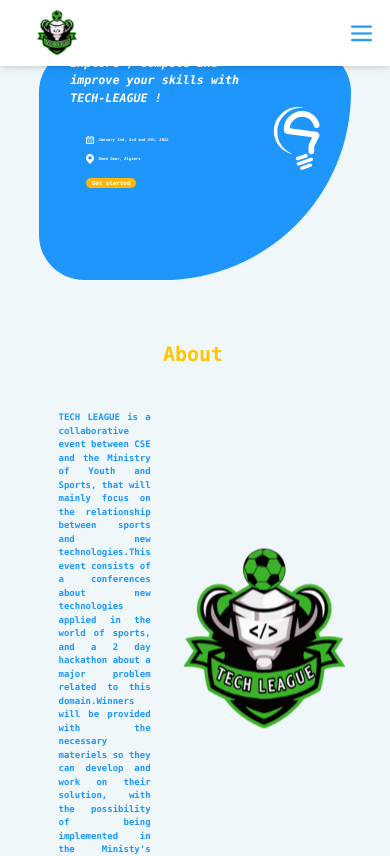
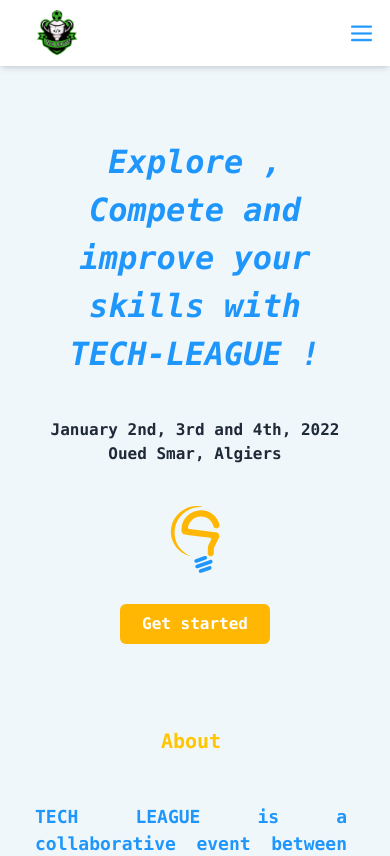
Before and after one commit to SifEddine05/SportLeagueEvent, a Next.js app: page / in a window 390 px wide. Shown: the top 856 px of the page. Built offline with nearby package versions, Linux system fonts and the light colour scheme.

Commit message:
mobile version

```diff
--- a/comps/AgEv.js
+++ b/comps/AgEv.js
@@ -4,7 +4,7 @@
 function AgEv({hid, time, title, description}) {
     return (
         <div className={hid}>
-            <div className='w-[500px] lg:w-[700px] border-4 border-[#1E96FC] bg-white rounded-2xl shadow-lg flex flex-col m-6'>
+            <div className='w-[320px] md:w-[500px] lg:w-[700px] border-4 border-[#1E96FC] bg-white rounded-2xl shadow-lg flex flex-col m-6'>
                 <div className="flex flex-row py-[10px] px-[30px]">
                     <div className="w-[30px] h-[30px]">
                     <img src="/time.png" alt="" className=' '/>
--- a/comps/sections/speakers/index.js
+++ b/comps/sections/speakers/index.js
@@ -37,7 +37,7 @@
     ])
   return (
     <div id="speakerssec" className="bg-[#EFF7FB] py-[10%]  ">
-            <div className="lg:w-[900px] md:w-[600px] w-[400px] mx-auto bg-[#EFF7FB]">
+            <div className="  w-[370px] md:w-[600px] lg:w-[900px]  mx-auto bg-[#EFF7FB]">
             <h3 className="lg:text-[40px] md:text-[32px] sm:text-[24px] text-[20px] text-[#FFC600] lg:mb-7 md:mb-5 sm:mb-3 mb-[10%] font-bold text-center">Our Speakers </h3>
         <Swiper
             rewind={true}
--- a/comps/sections/speakers/speaker.js
+++ b/comps/sections/speakers/speaker.js
@@ -6,15 +6,15 @@
     return (
         <label className="h-fit overflow-hidden swap swap-rotate group ">
             <input type="checkbox" />
-             <div  data-tip="click to see detail" className="tooltip swap-off fill-current shadow-lg items-center rounded-lg mx-auto  groupe-hover:p-0 hover:cursor-pointer border-2 lg:w-[200px] md:w-[300px] w-[200px]  border-cyan-800 p-2 self-center">
+             <div  data-tip="click to see detail" className="tooltip swap-off fill-current shadow-lg items-center rounded-lg mx-auto  groupe-hover:p-0 hover:cursor-pointer border-2 lg:w-[400px] md:w-[300px] w-[200px]  border-cyan-800 p-2 self-center">
                 <div className="w-full">
                      <img src={image} alt="speaker" className="rounded-lg  " />
                 </div>
                 <h3 className="lg:text-[15px] md:text-[12px] sm:text-[10px] text-[8px] font-bold text-center mt-1 text-cyan-800 ">{name}</h3>
             </div>
            <div  className="swap-on fill-current flex  focus:bg-black justify-center items-center hover:p-0">
-            <div className="mask mask-circle md:w-[200px] w-[100px]  px-4">
-                <img src={image} alt="speaker"   className="w-full"/>
+            <div className="mask mask-circle md:w-[200px] w-[100px] px-4">
+                <img src={image} alt="speaker" className="w-full"/>
             </div>
 
                 <div className="rounded-xl bg-[#1E96FC] bg-opacity-20 shadow-lg  ml-2 w-[45%]  ">
--- a/pages/404.js
+++ b/pages/404.js
@@ -18,9 +18,9 @@
     return (
         <div className="flex flex-col justify-center items-center h-screen w-screen bg-[#01032A]">
             <h3 className="font-bold text-white">This page is not ready</h3>
-            <h3 className="font-bold text-white">You will be redirected to the main page in {count} seconds</h3>
+            <h3 className="font-bold text-white text-center w-[80%] md:w-fit">You will be redirected to the main page in {count} seconds</h3>
             <h3 className="py-7 text-sm text-white">with best regards / ESMS team 17 </h3>
-            <div className="w-[5%] h-[5%]">
+            <div className="sm:w-[200px] sm:h-[200px] w-[30%] h-[30%]">
             <img src="/cse.svg" alt="" />
             </div>
 
--- a/pages/About.js
+++ b/pages/About.js
@@ -3,13 +3,19 @@
     return (
 
     <div id="aboutsec" className="flex flex-row justify-center py-[15%] bg-[#EFF7FB] items-center w-screen">
-        <div className="w-[70%] lg:w-[50%] lg:pr-4 md:pr-3 sm:pr-2 pr-1">
-        <h3 className="lg:text-[40px] md:text-[32px] sm:text-[24px] text-[20px] text-[#FFC600] lg:mb-7 md:mb-5 sm:mb-3 mb-[10%] font-bold text-center">About </h3>
+        <div className="w-[320px] md:w-[800px] lg:w-[900px] lg:pr-4 md:pr-3 pr-2">
+            <h3 className="lg:text-[40px] md:text-[32px] sm:text-[24px] text-[20px] text-[#FFC600] lg:mb-7 md:mb-5 sm:mb-3 mb-[10%] font-bold text-center">About </h3>
             <div className="flex flex-row">
-                <p className="lg:text-[16px] sm:text-[14px] text-[9px] text-[#1E96FC] text-justify font-bold mt-4">TECH LEAGUE is a collaborative event between CSE and the Ministry of Youth and Sports, that will mainly focus on the relationship between sports and new technologies.This event consists of a conferences about new technologies applied in the world of sports, and a 2 day hackathon about a major problem related to this domain.Winners will be provided with the necessary materiels so they can develop and work on their solution, with the possibility of being implemented in the Ministy's upcoming sporting events!</p>
-                <Image src="/logo.svg" width={200} height={200} className="ml-[5%] " />
+                <p className="text-[18px] text-[#1E96FC] text-justify font-bold mt-4">TECH LEAGUE is a collaborative event between CSE and the Ministry of Youth and Sports, that will mainly focus on the relationship between sports and new technologies.This event consists of a conferences about new technologies applied in the world of sports, and a 2 day hackathon about a major problem related to this domain.Winners will be provided with the necessary materiels so they can develop and work on their solution, with the possibility of being implemented in the Ministy's upcoming sporting events!</p>
+                <Image src="/logo.svg" width={200} height={200} className="ml-[5%] lg:block md:block hidden" />
+
+                {/* <div className="w-[] h-[] ">
+                    <img src="/logo.svg" alt="logo" className="ml-[5%] w-full h-full" />
+                </div> */}
 
             </div>
+            <Image src="/logo.svg" width={200} height={200} className=" lg:hidden md:hidden block mx-auto" />
+
         </div>
 
     </div> )
--- a/pages/Hm.js
+++ b/pages/Hm.js
@@ -5,9 +5,9 @@
 function Hm(props) {
     return (
 
-        <div className="w-screen  flex flex-col items-center">
-            <div className="flex flex-col w-full md:h-full h-[280px] sm:h-[320px] justify-center items-center bg-red-00 bg-[#EFF7FB] pt-[12%] ">
-              <div className="rounded-tl-[48px] rounded-tr-[48px] rounded-br-[200px] lg:rounded-br-[300px] rounded-bl-[48px] w-[80%] lg:max-h-[600px] lg:h-[65%] h-[300px] bg-[#1E96FC] flex flex-col overflow-auto">
+        <div className="w-screen flex flex-col items-center">
+            <div className="flex flex-col justify-center items-center bg-red-00 w-full bg-[#EFF7FB] pt-32 md:pt-[18%] lg:pt-[10%] ">
+              <div className="rounded-tl-[48px] rounded-tr-[48px] rounded-br-[200px] lg:rounded-br-[300px] rounded-bl-[48px] w-[80%] max-h-[600px] bg-[#1E96FC] flex flex-col overflow-auto md:block hidden">
                     <div className="font-bold text-white text-[3vw] italic w-[65%] ml-[10%] mt-[2.5%]">Explore , Compete and improve your skills with TECH-LEAGUE ! </div>
                         <div className="flex flex-row justify-between ">
                             <div className="flex flex-col gap-[10%] justify-center mt-[2%] w-[27%] ml-[15%] ">
@@ -35,6 +35,17 @@
                             {/* <Image src="/cse.svg" width={0} height={0} className="mr-[8%] w-[30%] h-[30%]"/> */}
                         </div>
                 </div>
+                <div className="block md:hidden flex flex-col items-center">
+                     <div className="font-black text-[32px] italic w-[75%] mt-[2.5%] text-[#1E96FC] text-center ">Explore , Compete and improve your skills with TECH-LEAGUE ! </div>
+                     <div className="pt-10 font-bold">January 2nd, 3rd and 4th, 2022</div>
+                     <div className="font-bold">Oued Smar, Algiers</div>
+                     <div className="w-[50px] h-[50px] mt-10 mb-12 ">
+                        <img src="/cseLight.svg" alt="" />
+                    </div>
+                    <Link href="err">
+                         <div className="cursor-pointer bg-[#FFB703] w-[150px] py-2 rounded-md text-center text-[16px] font-semibold text-white mb-6 hover:bg-white hover:text-[#135286]">Get started</div>
+                    </Link>
+                </div>
            </div>
         </div>
     );
```
Also changed, not shown: comps/Nav.js (+17 -17 lines), public/cseLight.svg (added).
